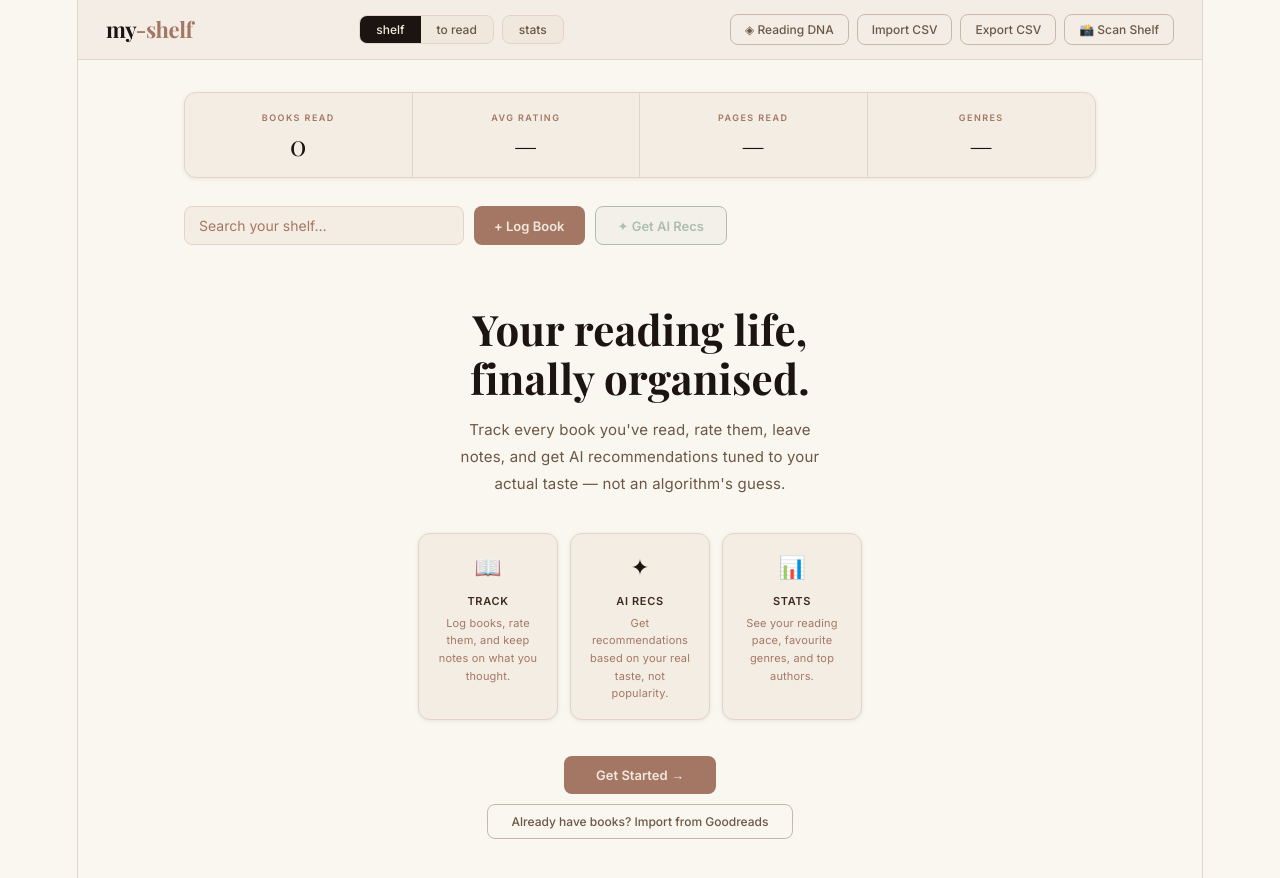
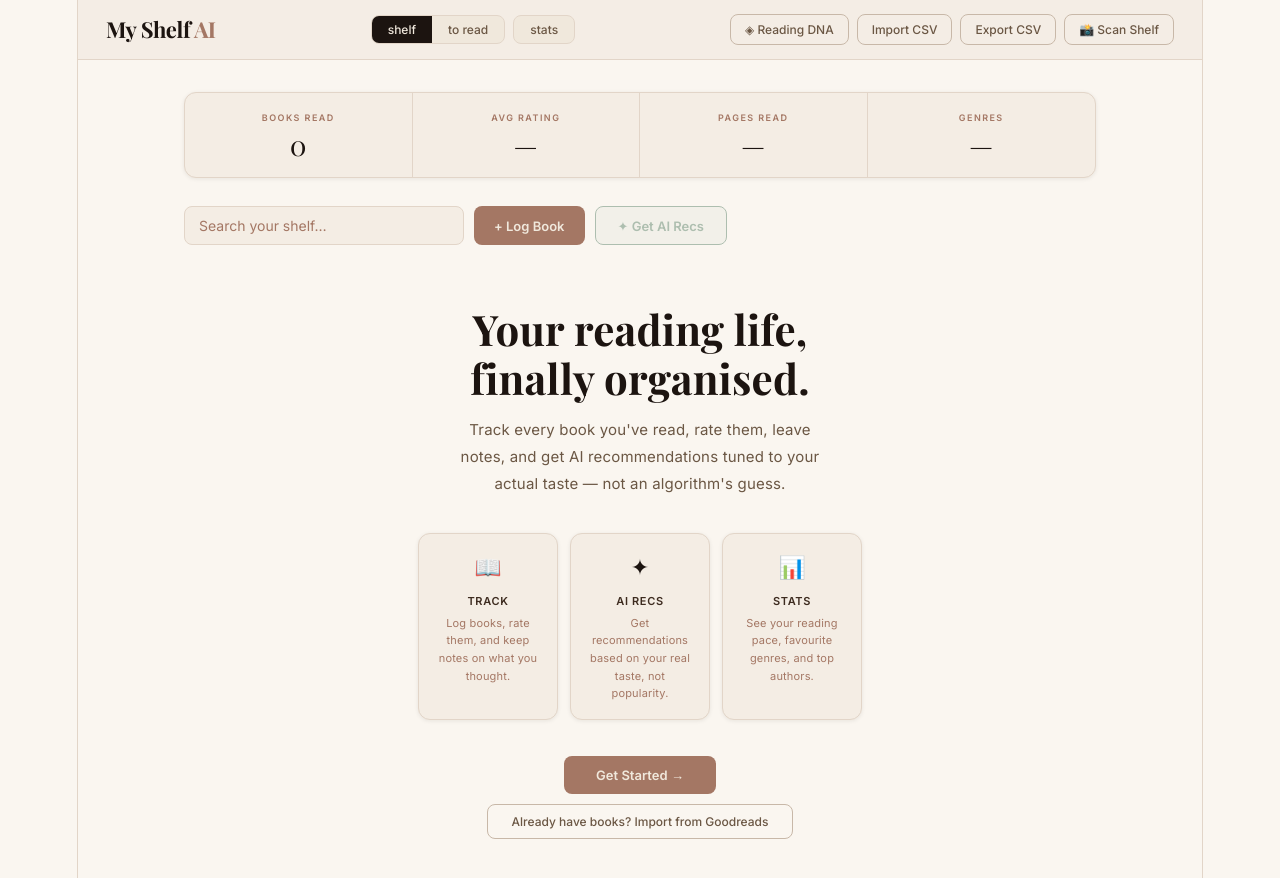
Before and after one commit to RoboticArcher/my-shelf2, a React (Vite) app: page / in a window 1280 px wide. Shown: the top 878 px of the page. Built offline with nearby package versions, Linux system fonts and the light colour scheme.

Commit message:
Update logo title to "My Shelf AI"
Co-Authored-By: Claude Sonnet 4.6 <noreply@anthropic.com>

```diff
--- a/src/App.jsx
+++ b/src/App.jsx
@@ -1651,7 +1651,7 @@ export default function App() {
       <div style={{ position: "relative" }}>
         <header className="header">
           <div className="logo">
-            <span className="logo-word">my<span>-shelf</span></span>
+            <span className="logo-word">My Shelf <span>AI</span></span>
           </div>
           <div style={{ display: "flex", gap: 8, alignItems: "center" }}>
             <div className="nav-pill">
```
